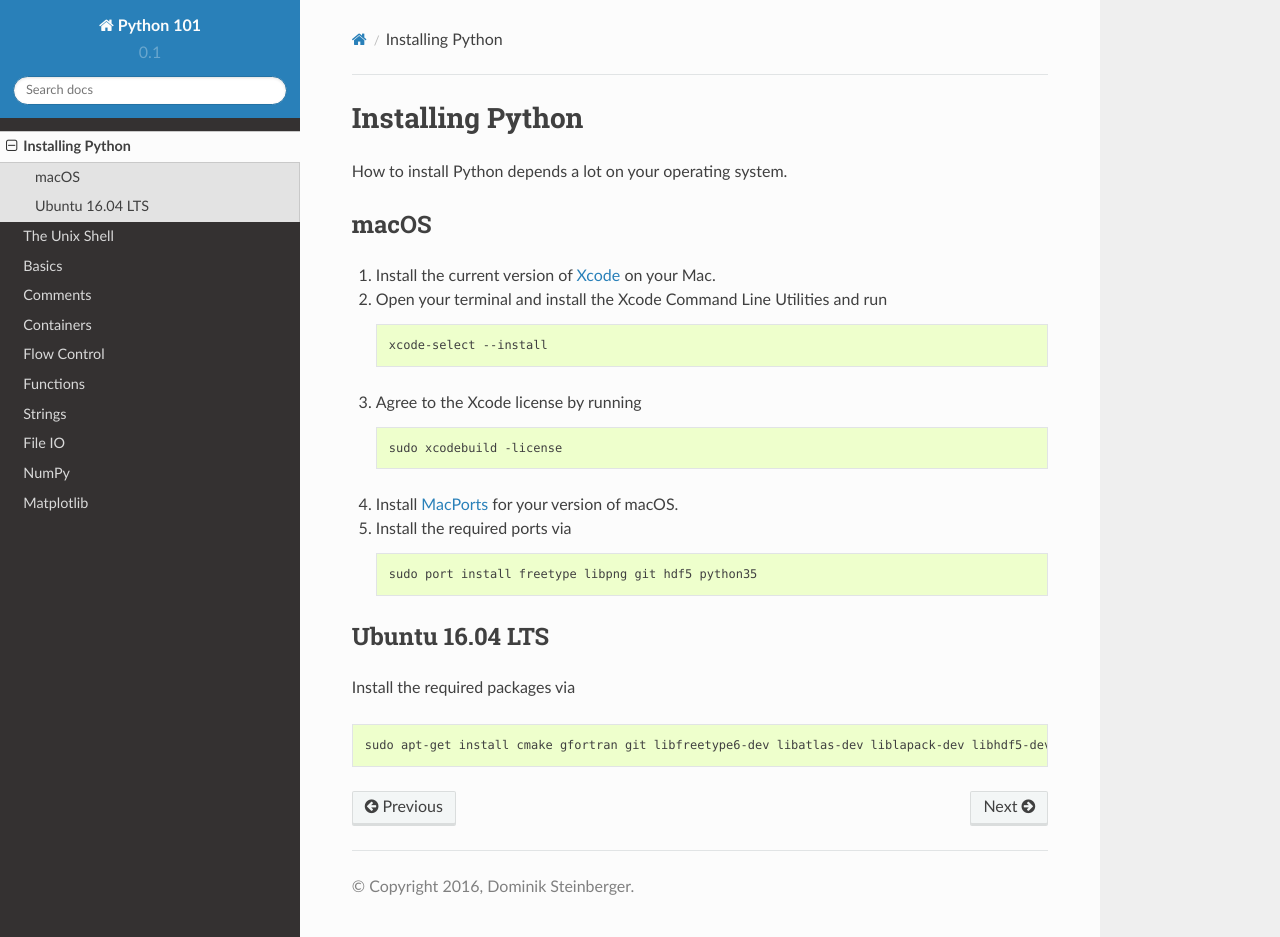
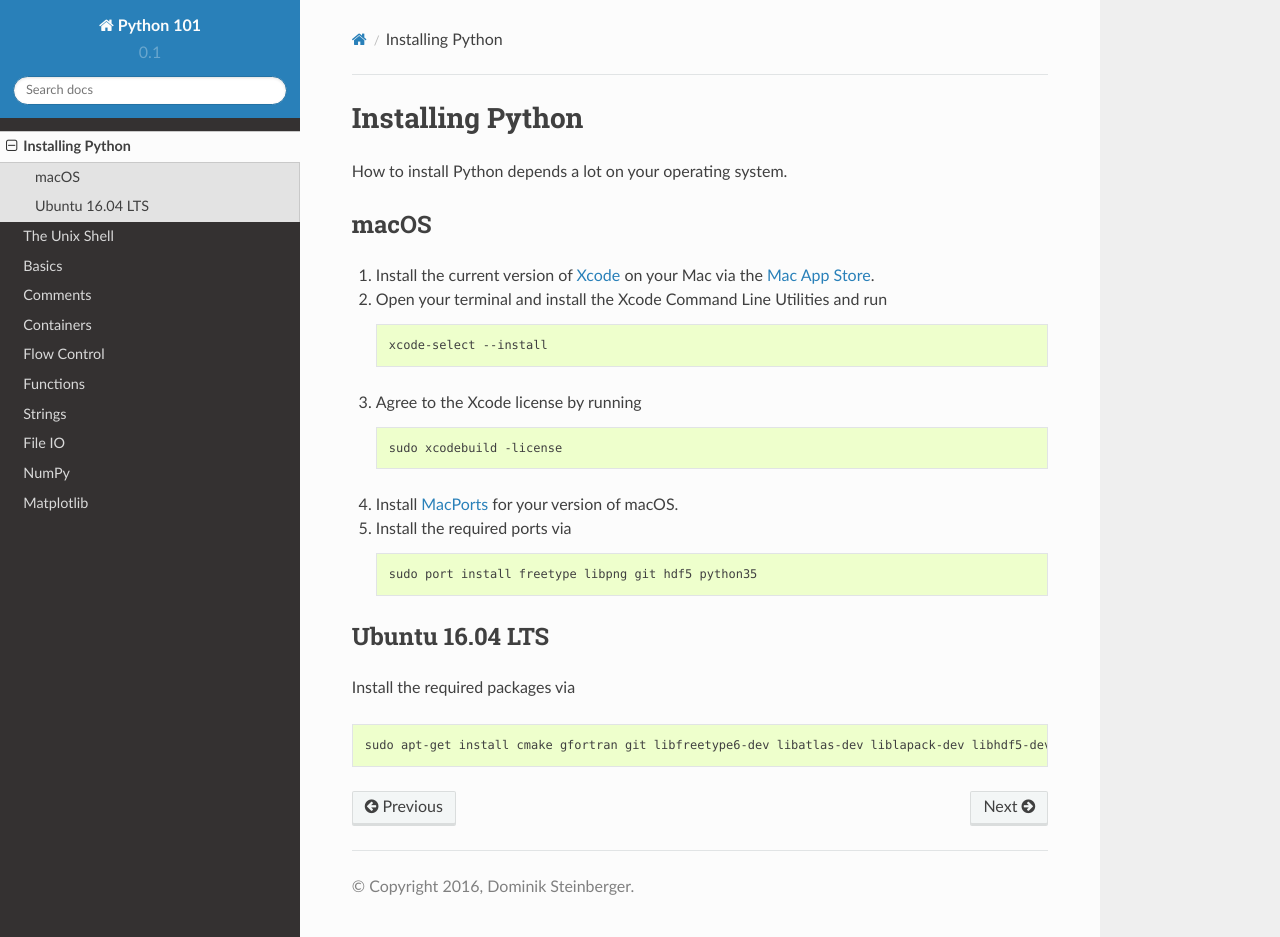
Before and after one commit to GauZen/python101, a Sphinx documentation site: the page built from docs/installing_python.rst, in a window 1280 px wide and 937 px high. Built offline with Sphinx 7.4.7 and the Read the Docs theme 2.0.0, drawn with Linux system fonts in a browser that asks for light colours.

Commit message:
Add link to Xcode in the Mac App Store.

```diff
--- a/docs/installing_python.rst
+++ b/docs/installing_python.rst
@@ -10,7 +10,7 @@ How to install Python depends a lot on your operating system.
 macOS
 =====
 
-#. Install the current version of Xcode_ on your Mac.
+#. Install the current version of Xcode_ on your Mac via the `Mac App Store`_.
 
 #. Open your terminal and install the Xcode Command Line Utilities and run
 
@@ -34,6 +34,7 @@ macOS
 
 
 .. _Xcode: https://developer.apple.com/xcode/
+.. _Mac App Store: https://itunes.apple.com/de/app/xcode/id497799835?mt=12
 .. _MacPorts: https://www.macports.org/install.php
 
 
```
